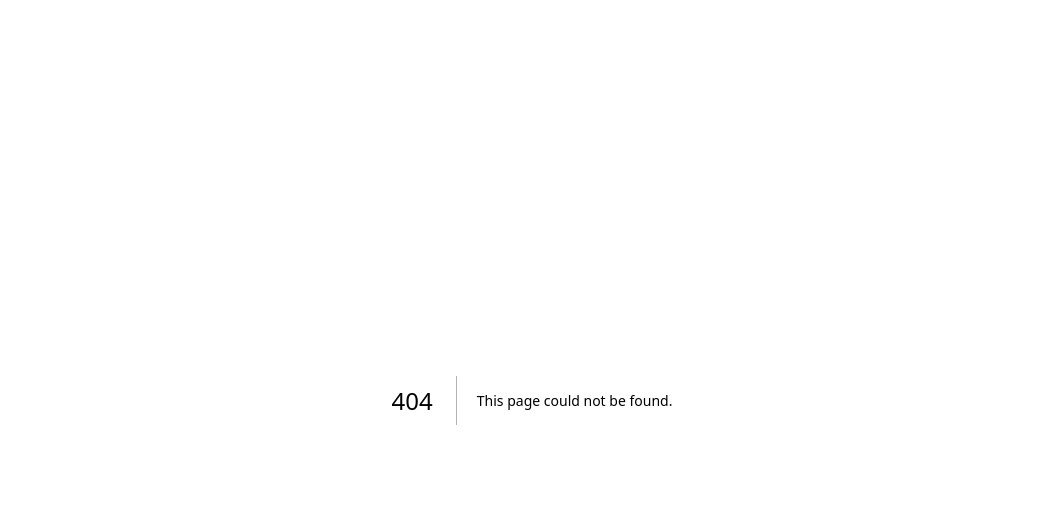
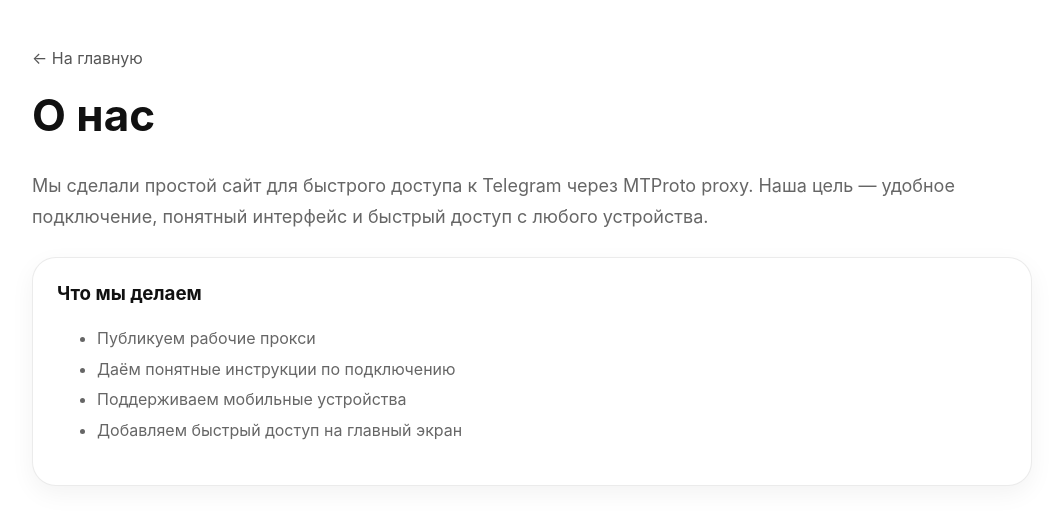
Before and after one commit to aschotdasu-byte/mtproxy-site, a Next.js app: page /proxy/how/faq/about in a window 1280 px wide. Before the commit this address had no page. Shown: the top 524 px of the page, without its empty margins (108-1171 px from the left). Built offline with nearby package versions, Linux system fonts and the light colour scheme.

Commit message:
Create page.tsx

```diff
--- /dev/null
+++ b/app/proxy/how/faq/about/page.tsx
@@ -0,0 +1,46 @@
+import Link from 'next/link';
+
+export default function AboutPage() {
+  const container: React.CSSProperties = {
+    maxWidth: 1000,
+    margin: '0 auto',
+    padding: '40px 20px',
+    fontFamily:
+      'Inter, ui-sans-serif, system-ui, -apple-system, BlinkMacSystemFont, "Segoe UI", sans-serif',
+  };
+
+  const card: React.CSSProperties = {
+    border: '1px solid rgba(0,0,0,0.08)',
+    borderRadius: 24,
+    padding: 24,
+    background: '#fff',
+    boxShadow: '0 8px 24px rgba(0,0,0,0.05)',
+  };
+
+  return (
+    <main style={{ minHeight: '100vh', background: '#fff', color: '#111' }}>
+      <div style={container}>
+        <Link href="/" style={{ color: '#555', textDecoration: 'none' }}>
+          ← На главную
+        </Link>
+
+        <h1 style={{ fontSize: 44, marginTop: 20 }}>О нас</h1>
+        <p style={{ color: '#666', fontSize: 18, lineHeight: 1.7 }}>
+          Мы сделали простой сайт для быстрого доступа к Telegram через MTProto
+          proxy. Наша цель — удобное подключение, понятный интерфейс и быстрый
+          доступ с любого устройства.
+        </p>
+
+        <div style={{ ...card, marginTop: 24 }}>
+          <h3 style={{ marginTop: 0 }}>Что мы делаем</h3>
+          <ul style={{ color: '#666', lineHeight: 1.9 }}>
+            <li>Публикуем рабочие прокси</li>
+            <li>Даём понятные инструкции по подключению</li>
+            <li>Поддерживаем мобильные устройства</li>
+            <li>Добавляем быстрый доступ на главный экран</li>
+          </ul>
+        </div>
+      </div>
+    </main>
+  );
+}
```
